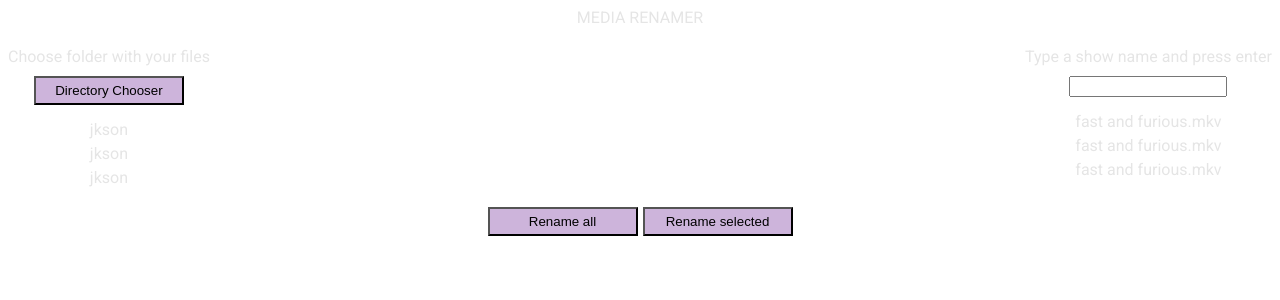
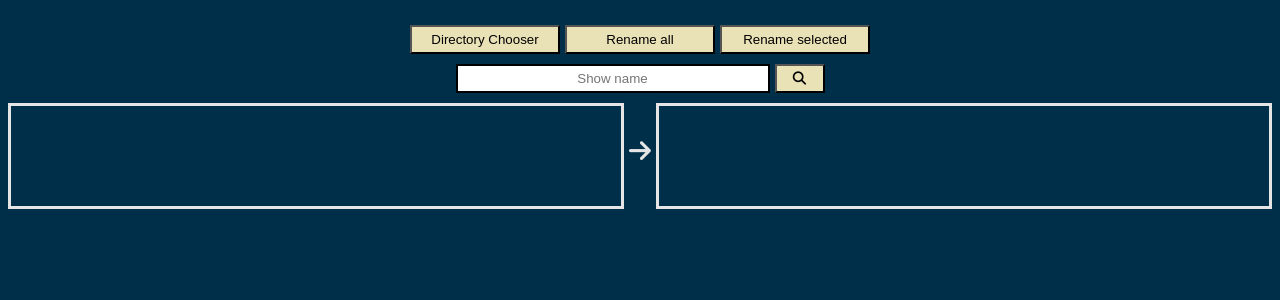
Before and after one commit to Arefaris/Easy-Media-Renamer, a React (Vite) app in the folder frontend/: page / in a window 1280 px wide. Shown: the top 300 px of the page. Built offline with nearby package versions, Linux system fonts and the light colour scheme.

Commit message:
Api support, rename all now works
Api support, rename all now works

```diff
--- a/frontend/index.html
+++ b/frontend/index.html
@@ -4,7 +4,7 @@
     <link rel="preconnect" href="https://fonts.googleapis.com">
     <link rel="preconnect" href="https://fonts.gstatic.com" crossorigin>
     <link href="https://fonts.googleapis.com/css2?family=Roboto:ital,wght@0,100;0,300;0,400;0,500;0,700;0,900;1,100;1,300;1,400;1,500;1,700;1,900&display=swap" rel="stylesheet">
-
+    <link rel="stylesheet" href="https://cdnjs.cloudflare.com/ajax/libs/font-awesome/6.6.0/css/all.min.css" integrity="sha512-Kc323vGBEqzTmouAECnVceyQqyqdsSiqLQISBL29aUW4U/M7pSPA/gEUZQqv1cwx4OnYxTxve5UMg5GT6L4JJg==" crossorigin="anonymous" referrerpolicy="no-referrer" />
     <meta charset="UTF-8"/>
     <meta content="width=device-width, initial-scale=1.0" name="viewport"/>
     <title>Easy Media Renamer</title>
--- a/frontend/src/App.css
+++ b/frontend/src/App.css
@@ -3,38 +3,59 @@ body {
     font-family: "Roboto", sans-serif;
     font-weight: 400;
     font-style: normal;
+    background-color: #003049;
 }
 
-header {
-    display: flex;
-    justify-content: center;
-    margin-bottom: 20px;
-}
 
 
 .btn-chooser {
     width: 150px;
     height: auto;
+
+}
+
+button {
     padding-top: 5px;
     padding-bottom: 5px;
-    background-color: #cdb4db;
+    background-color: #eae2b7;
 }
 
 button:hover {
-    background-color: #ffafcc
+    background-color: #fcbf49;
 }
 
 .user-input-search{
-    width: 150px;
+    width: 300px;
     height: auto;
+    padding: 5px;
+    border: solid 2px;
+}
+
+.srch-btn {
+    width: 50px;
+    height: auto;
+    padding: 5px;
+    margin-left: 5px;
 }
 
 .user-files, .rename-files {
     display: flex;
     flex-direction: column;
     gap: 10px;
+    border: solid;
+    width: 49%;
+    margin-top: 10px;
     align-items: center;
 }
+
+.arrow-gui-pointer {
+    display: flex;
+    align-items: center;
+    font-size: 25px;
+    margin-left: 5px;
+    margin-right: 5px;
+}
+
 
 .main-content-wrapper {
     display: flex;
@@ -45,8 +66,19 @@ button:hover {
 .rename-btn-section {
     display: flex;
     justify-content: center;
+    margin-top: 25px;
     gap: 5px;
 }
+
+.input-wrapper {
+    display: flex;
+    justify-content: center;
+    margin-top: 10px;
+}
+
+::placeholder {
+    text-align: center;
+ }
 
 ul {
 
@@ -56,5 +88,6 @@ ul {
 }
 
 li {
-    margin: 5px;
+    padding: 10px;
+    margin: 10px;
 }
--- a/frontend/src/App.jsx
+++ b/frontend/src/App.jsx
@@ -1,55 +1,92 @@
 import './App.css';
 import { OpenDirectoryDialog } from '../wailsjs/go/main/App';
-import { FilesInDirectoryHandler } from "../wailsjs/go/main/App"
+import { FilesInDirectoryHandler, JsPrintLn, SearchShow, RenameAll } from "../wailsjs/go/main/App";
+let EpList = document.querySelector(".list-elem-re")
+let result
+
 function App() {
 
     return (
         <div id="App">
             <div>
+            <div className="rename-btn-section">
+                    <button className="btn-chooser" onClick={openDirectory}>Directory Chooser</button>
+                    <button className="btn-chooser" onClick={RenameAll}>Rename all</button>
+                    <button className="btn-chooser" onClick={openDirectory}>Rename selected</button>
+            </div>
 
-                <header>
-                    <p1>MEDIA RENAMER</p1>
-                </header>
+            <div className="input-wrapper">
+                <input className="user-input-search" type="text" placeholder="Show name"></input>
+                <button className="srch-btn" onClick={CallSeacrhShowGo}><i className="fa-solid fa-magnifying-glass"></i></button>
+            </div>
 
-                <div className="main-content-wrapper">
+            <div className="main-content-wrapper">
                     <div className="user-files">
-                    <p2>Choose folder with your files</p2>
-                        <button className="btn-chooser" onClick={openDirectory}>Directory Chooser</button>
                         <ul className="list-elem">
-                            <li>jkson</li>
-                            <li>jkson</li>
-                            <li>jkson</li>
+                            <li></li>
+                            <li></li>
+                            <li></li>
                         </ul>
-                    </div>
+            </div>
 
+                <div className="arrow-gui-pointer"><i className="fa-solid fa-arrow-right"></i></div>
                 <div className="rename-files">
-                    <p2>Type a show name and press enter</p2>
-                    <input className="user-input-search" type="text"></input>
                     <ul className="list-elem-re">
-                        <li>fast and furious.mkv</li>
-                        <li>fast and furious.mkv</li>
-                        <li>fast and furious.mkv</li>
-                    </ul>
+                        <li></li>
+                        <li></li>
+                        <li></li>
+                </ul>
 
                 </div>
             </div>
-            <div className="rename-btn-section">
-                    <button className="btn-chooser" onClick={openDirectory}>Rename all</button>
-                    <button className="btn-chooser" onClick={openDirectory}>Rename selected</button>
-                </div>
             </div>
         </div>
     )
 }
-
+//Function to open directory dialog
 async function openDirectory() {
     try {
-        const result = await OpenDirectoryDialog();
-        console.log("Selected directory:", result);
-        await FilesInDirectoryHandler(result)
+        //this will basicly give us directoy path
+        result = await OpenDirectoryDialog();
+        //getting file list in directory
+        let file_name_list = await FilesInDirectoryHandler(result)
+        //rendering file list in our html
+        await renderFileList(file_name_list)
     } catch (error) {
         console.error("Failed to open directory dialog:", error);
     }
 }
 
+async function CallSeacrhShowGo(){
+    let showTitle = document.querySelector(".user-input-search")
+    let episodeList = await SearchShow(showTitle.value)
+
+
+    await renderEpList(episodeList)
+}
+
+async function renderFileList(list){
+    let fileList = document.querySelector(".list-elem")
+    fileList.innerHTML = ""
+
+    for (let i = 0; i < list.length; i++) {
+        let liEl = document.createElement("li")
+        liEl.append(i+1+". "+list[i])
+        fileList.append(liEl)
+      }
+}
+
+async function renderEpList(list){
+    let EpList = document.querySelector(".list-elem-re")
+
+    EpList.innerHTML = ""
+    for (let i = 0; i < list.length; i++) {
+        let liEl = document.createElement("li")
+        liEl.append(i+1+". "+list[i])
+        EpList.append(liEl)
+      }
+}
+
+
+
 export default App
--- a/frontend/wailsjs/go/main/App.js
+++ b/frontend/wailsjs/go/main/App.js
@@ -6,10 +6,22 @@ export function FilesInDirectoryHandler(arg1) {
   return window['go']['main']['App']['FilesInDirectoryHandler'](arg1);
 }
 
-export function Greet(arg1) {
-  return window['go']['main']['App']['Greet'](arg1);
+export function GetEpisodes(arg1) {
+  return window['go']['main']['App']['GetEpisodes'](arg1);
+}
+
+export function JsPrintLn(arg1) {
+  return window['go']['main']['App']['JsPrintLn'](arg1);
 }
 
 export function OpenDirectoryDialog() {
   return window['go']['main']['App']['OpenDirectoryDialog']();
 }
+
+export function RenameAll() {
+  return window['go']['main']['App']['RenameAll']();
+}
+
+export function SearchShow(arg1) {
+  return window['go']['main']['App']['SearchShow'](arg1);
+}
```
Also changed, not shown: frontend/wailsjs/go/main/App.d.ts (+8 -2 lines), 2 other files (tests, documents, lock files or other folders).
